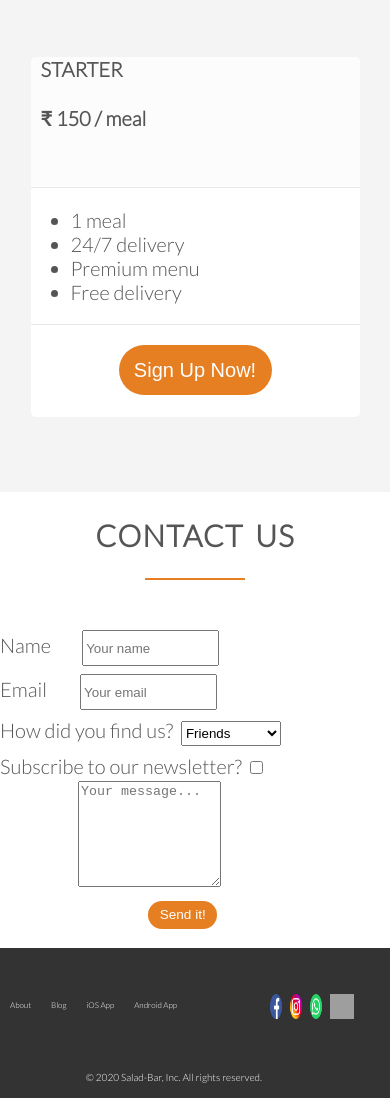
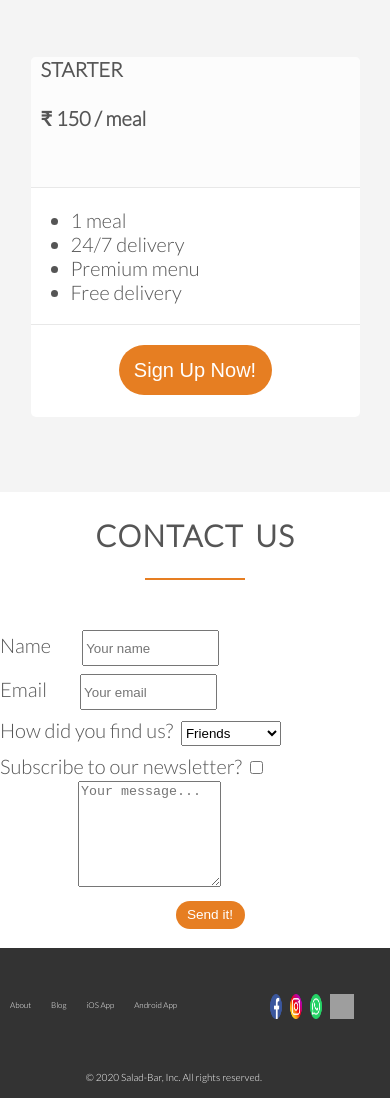
Before and after one commit to gauravsp1/SaladBar, a React (Create React App) app: page / in a window 390 px wide. Shown: the part 8950-10048 px from the top of the page. Built offline with nearby package versions, Linux system fonts and the light colour scheme; grey boxes are pictures that could not be loaded.

Commit message:
Update index.css

```diff
--- a/public/index.css
+++ b/public/index.css
@@ -627,7 +627,7 @@ height: 100%;
         margin-left: 20%;
     }
     .contactButton{
-        margin-left: 38%;
+        margin-left: 45%;
         width: 69px;
         height: 28px;
         font-size: 68%;
```
